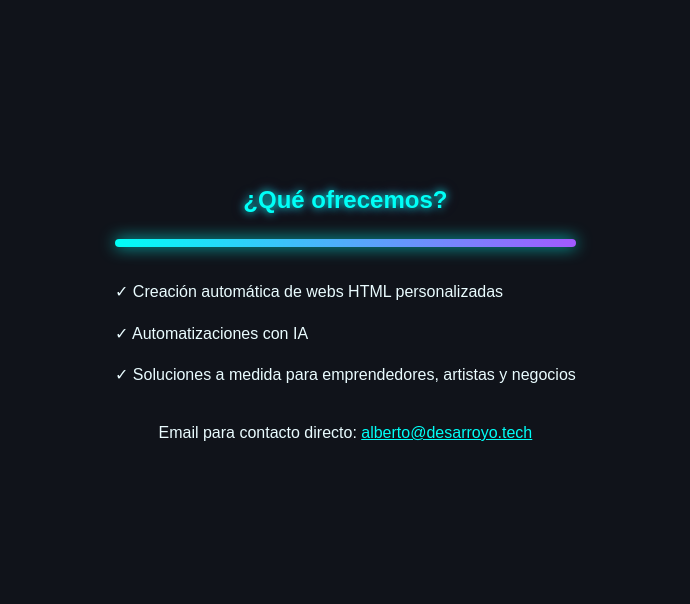
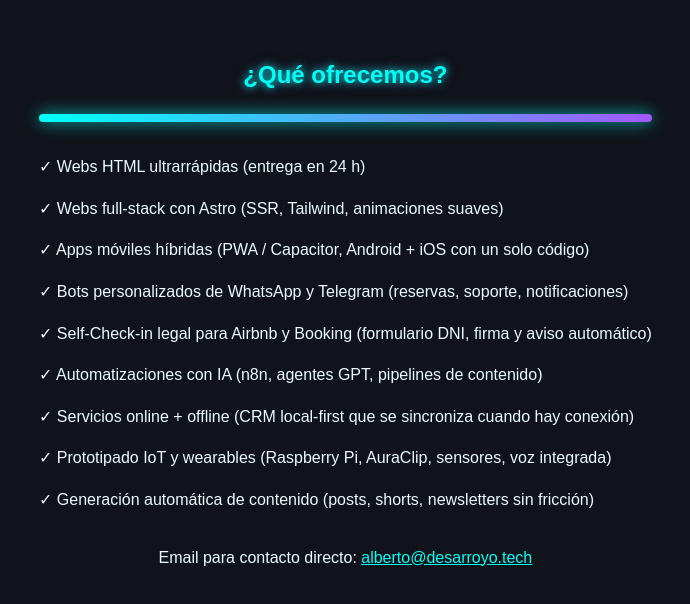
Before and after one commit to Arroyador69/desarroyo-form, a website: page index.html in a window 1280 px wide. Shown: the part 1177-1781 px from the top of the page, without its empty margins (295-985 px from the left). Drawn offline with Linux system fonts and the light colour scheme.

Commit message:
🚀 Actualizada sección ¿Qué ofrecemos? con portfolio completo de servicios - Añadidos 9 servicios especializados desde webs HTML hasta IoT - Incluye apps móviles, bots, automatizaciones IA, CRM offline - Detalles técnicos específicos para cada servicio - Ancho de contenedor aumentado para mejor legibilidad

```diff
--- a/index.html
+++ b/index.html
@@ -451,10 +451,16 @@
     <div class="section-content fade-in-section">
       <h2>¿Qué ofrecemos?</h2>
       <div class="neon-bar"></div>
-      <ul style="list-style: none; padding: 0; text-align: left; max-width: 600px; margin: 2rem auto;">
-        <li style="margin-bottom: 1rem;">✓ Creación automática de webs HTML personalizadas</li>
-        <li style="margin-bottom: 1rem;">✓ Automatizaciones con IA</li>
-        <li style="margin-bottom: 1rem;">✓ Soluciones a medida para emprendedores, artistas y negocios</li>
+      <ul style="list-style: none; padding: 0; text-align: left; max-width: 700px; margin: 2rem auto;">
+        <li style="margin-bottom: 1rem;">✓ Webs HTML ultrarrápidas (entrega en 24 h)</li>
+        <li style="margin-bottom: 1rem;">✓ Webs full-stack con Astro (SSR, Tailwind, animaciones suaves)</li>
+        <li style="margin-bottom: 1rem;">✓ Apps móviles híbridas (PWA / Capacitor, Android + iOS con un solo código)</li>
+        <li style="margin-bottom: 1rem;">✓ Bots personalizados de WhatsApp y Telegram (reservas, soporte, notificaciones)</li>
+        <li style="margin-bottom: 1rem;">✓ Self-Check-in legal para Airbnb y Booking (formulario DNI, firma y aviso automático)</li>
+        <li style="margin-bottom: 1rem;">✓ Automatizaciones con IA (n8n, agentes GPT, pipelines de contenido)</li>
+        <li style="margin-bottom: 1rem;">✓ Servicios online + offline (CRM local-first que se sincroniza cuando hay conexión)</li>
+        <li style="margin-bottom: 1rem;">✓ Prototipado IoT y wearables (Raspberry Pi, AuraClip, sensores, voz integrada)</li>
+        <li style="margin-bottom: 1rem;">✓ Generación automática de contenido (posts, shorts, newsletters sin fricción)</li>
       </ul>
       <p>Email para contacto directo: <a href="mailto:alberto@desarroyo.tech" style="color: #00fff7;">alberto@desarroyo.tech</a></p>
     </div>
```
